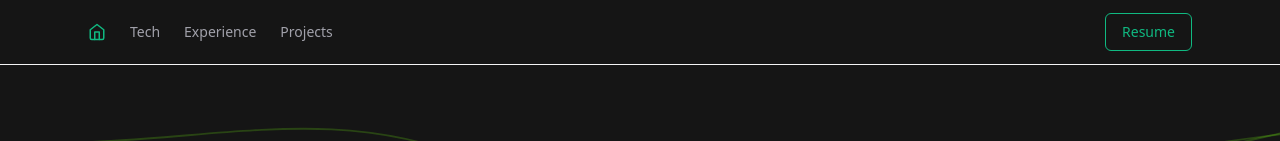
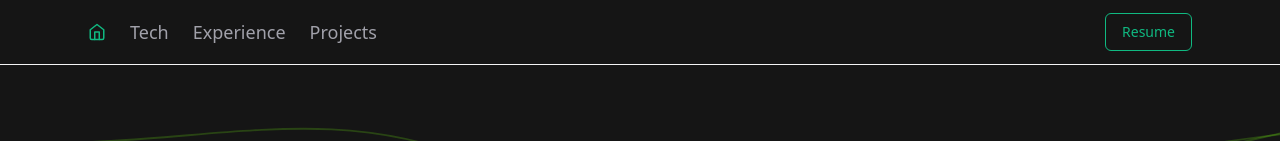
Before and after one commit to nacho-du/portfolio, a React (Vite) app: page / in a window 1280 px wide. Shown: the top 141 px of the page. Built offline with nearby package versions, Linux system fonts and the light colour scheme.

Commit message:
NavBar text Larger on desktop

```diff
--- a/src/components/Navbar.jsx
+++ b/src/components/Navbar.jsx
@@ -73,7 +73,7 @@ export default function Navbar() {
     >
       <nav className="max-w-6xl mx-auto px-6 h-16 flex items-center justify-between">
         {/* Desktop nav (unchanged) */}
-        <div className="hidden md:flex items-center gap-6 text-sm text-[rgb(var(--text-muted))]">
+        <div className="hidden md:flex items-center gap-6 text-lg text-[rgb(var(--text-muted))]">
           <button
             type="button"
             onClick={goHome}
```
